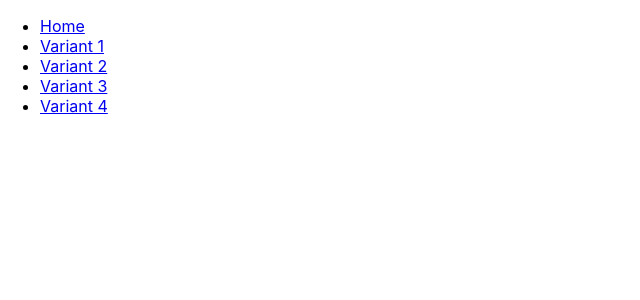
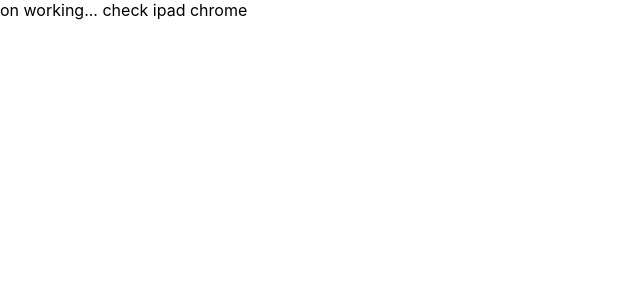
Before and after one commit to tolaysha/videoTest, a React (Create React App) app: page / in a window 1280 px wide. Shown: the top 300 px of the page, without its empty margins (0-640 px from the left). Built offline with nearby package versions, Linux system fonts and the light colour scheme.

Commit message:
chexk ipad

```diff
--- a/src/App.js
+++ b/src/App.js
@@ -12,7 +12,8 @@ function App() {
 
   return (
     <div className="App">
-      <Root />
+      {/* <Root /> */}
+      on working...  check ipad chrome
     </div>
   );
 }
```
